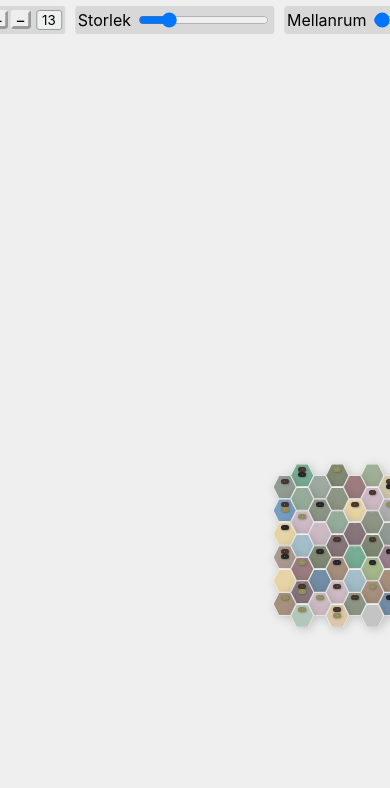
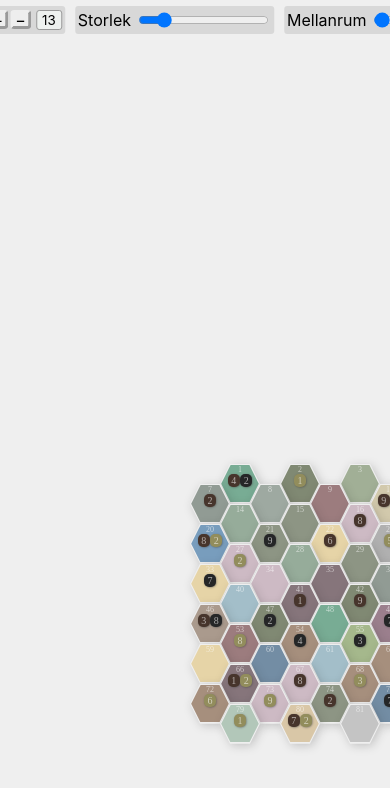
Before and after one commit to erikbjoern/boardgame-prototyping, a Vue app: page / in a window 390 px wide. Shown: the top 788 px of the page. Built offline with nearby package versions, Linux system fonts and the light colour scheme.

Commit message:
redo add/remove rows/columns with vuex mutations
currently without stashing mechanism for removed rows / columns that one possibly want to add back

```diff
--- a/src/components/HexGrid.vue
+++ b/src/components/HexGrid.vue
@@ -1,13 +1,13 @@
 <template>
   <div class="grid-container">
     <div :style="{ ...gridRowsStyle, ...gridRowsOddStyle }">
-      <div v-for="hex in hexRows.rowsOdd.flat()" :key="hex.number">
-        <HexGridTile :hex="hex" />
+      <div v-for="hex in rowsOdd().flat()" :key="hex.number">
+        <HexGridTile :tile="hex" />
       </div>
     </div>
     <div :style="{ ...gridRowsStyle, ...gridRowsEvenStyle }">
-      <div v-for="hex in hexRows.rowsEven.flat()" :key="hex.number">
-        <HexGridTile :hex="hex" />
+      <div v-for="hex in rowsEven().flat()" :key="hex.number">
+        <HexGridTile :tile="hex" />
       </div>
     </div>
   </div>
@@ -24,15 +24,15 @@ export default {
   },
   computed: {
     ...mapState({
-      tileSize: (state) => state.style.tileSize,
-      gap: (state) => state.style.gap,
-      columns: (state) => state.columns,
+      tileSize: (state) => state.tileSize,
+      gap: (state) => state.gap,
+      columnCount: (state) => state.columnCount,
       hexRows: (state) => state.hexRows,
     }),
     gridRowsStyle() {
       return {
         display: "grid",
-        gridAutoRows: `${this.tileSize}vw`,
+        gridAutoRows: `${this.tileHeight()}vw`,
         gap: `${this.gap}vw`,
       };
     },
@@ -45,21 +45,34 @@ export default {
       return {
         gridTemplateColumns: `repeat(${this.rowsEvenLength}, ${this.tileSpaceX}vw)`,
         position: "absolute",
-        top: `${this.tileSize / 2 + this.gap / 2}vw`,
+        top: `${this.tileHeight() / 2 + this.gap / 2}vw`,
         left: `${-this.tileSpaceX / 2 - this.gap / 2}vw`,
       };
     },
     rowsOddLength() {
-      return Math.ceil(this.columns / 2) - (this.columns % 2);
+      return Math.ceil(this.columnCount / 2) - (this.columnCount % 2);
     },
     rowsEvenLength() {
-      return Math.ceil(this.columns / 2);
+      return Math.ceil(this.columnCount / 2);
     },
     tileSpaceX() {
-      return this.tileSize * 1.5;
+      return this.tileHeight() * 1.5;
     },
-  }
-}
+  },
+  methods: {
+    rowsOdd() {
+      return this.hexRows.filter((a, index) => index % 2 == 0);
+    },
+    rowsEven() {
+      return this.hexRows.filter((a, index) => index % 2 == 1);
+    },
+    tileHeight() {
+      return (this.tileSize * visualViewport.width) / 100 > 40
+        ? this.tileSize
+        : (40 / visualViewport.width) * 100;
+    },
+  },
+};
 </script>
 
 <style lang="scss" scoped>
--- a/src/components/HexGridTile.vue
+++ b/src/components/HexGridTile.vue
@@ -1,23 +1,23 @@
 <template>
-  <div class="hex-grid__item" :style="{ zIndex: hex.number }">
+  <div class="hex-grid__item" :style="{ zIndex: tile.number }">
     <div class="hex-grid-item__background">
       <div class="hex-grid-item__content" :style="tileContentStyle">
-        {{ hex.number }}
+        {{ tile.number }}
         <div
           class="resourceContainer"
-          :style="{ fontSize: `${size / 10}vw`, gap: `${size / 40}vw` }"
+          :style="{ fontSize: `clamp(10px, ${size / 10}vw, 40px`, gap: `${size / 40}vw` }"
         >
-          <div v-if="hex.resources.wood > 0" class="resourceItem wood">
+          <div v-if="tile.resources.wood > 0" class="resourceItem wood">
             <WoodIcon v-if="size > 6" />
-            <span>{{ hex.resources.wood }}</span>
+            <span>{{ tile.resources.wood }}</span>
           </div>
-          <div v-if="hex.resources.stone > 0" class="resourceItem stone">
+          <div v-if="tile.resources.stone > 0" class="resourceItem stone">
             <StoneIcon v-if="size > 6" />
-            <span>{{ hex.resources.stone }}</span>
+            <span>{{ tile.resources.stone }}</span>
           </div>
-          <div v-if="hex.resources.wheat > 0" class="resourceItem wheat">
+          <div v-if="tile.resources.wheat > 0" class="resourceItem wheat">
             <WheatIcon v-if="size > 6" />
-            <span>{{ hex.resources.wheat }}</span>
+            <span>{{ tile.resources.wheat }}</span>
           </div>
         </div>
       </div>
@@ -40,22 +40,22 @@ export default {
   },
   computed: {
     ...mapState({
-      size: (state) => state.style.tileSize,
-      borderWidth: (state) => state.style.borderWidth,
+      size: (state) => state.tileSize,
+      borderWidth: (state) => state.borderWidth,
     }),
     tileContentStyle() {
       return {
         display: "flex",
-        gap: `${this.size / 40}vw`,
-        backgroundColor: `${this.hex.color}9a`,
-        fontSize: `${0.06 * this.size}vw`,
+        gap: `${this.size / 50}vw`,
+        backgroundColor: `${this.tile.color}9a`,
+        fontSize: `clamp(8px, ${this.size / 10}vw, 20px`,
         height: `${100 - this.borderWidth}%`,
         width: `${100 - this.borderWidth}%`,
       };
     },
   },
   props: {
-    hex: {
+    tile: {
       color: String,
       number: Number,
       resources: {
--- a/src/components/InputsBar.vue
+++ b/src/components/InputsBar.vue
@@ -4,41 +4,44 @@
       <label>Rader</label>
       <div class="input-buttons">
         <div
-          @click="rows < 23 && (rows += 1)"
-          :class="{ disabled: rows == 23 }"
+          @click="rowCount < 23 && (rowCount += 1)"
+          :class="{ disabled: rowCount == 23 }"
         >
           <span>+</span>
         </div>
-        <div @click="rows > 3 && (rows -= 1)" :class="{ disabled: rows == 3 }">
+        <div
+          @click="rowCount > 3 && (rowCount -= 1)"
+          :class="{ disabled: rowCount == 3 }"
+        >
           <span>−</span>
         </div>
       </div>
-      <input readonly type="number" min="3" max="23" v-model="rows" />
+      <input readonly type="number" min="3" max="23" v-model="rowCount" />
     </div>
     <div>
       <label>Kolumner</label>
       <div class="input-buttons">
         <div
-          @click="columns < 23 && (columns += 1)"
-          :class="{ disabled: columns == 23 }"
+          @click="columnCount < 23 && (columnCount += 1)"
+          :class="{ disabled: columnCount == 23 }"
         >
           <span>+</span>
         </div>
         <div
-          @click="columns > 3 && (columns -= 1)"
-          :class="{ disabled: columns == 3 }"
+          @click="columnCount > 3 && (columnCount -= 1)"
+          :class="{ disabled: columnCount == 3 }"
         >
           <span>−</span>
         </div>
       </div>
-      <input readonly type="number" min="3" max="30" v-model="columns" />
+      <input readonly type="number" min="3" max="30" v-model="columnCount" />
     </div>
     <div>
       <label htmlFor="tile-size">Storlek</label>
       <input
         id="tile-size"
         type="range"
-        min="5"
+        min="7"
         max="40"
         v-model.number="tileSize"
       />
@@ -67,7 +70,7 @@ export default {
   computed: {
     tileSize: {
       get() {
-        return this.$store.state.style.tileSize * 2
+        return this.$store.state.tileSize * 2;
       },
       set(value) {
         this.$store.commit("setTileSize", value / 2);
@@ -75,7 +78,7 @@ export default {
     },
     gap: {
       get() {
-        return this.$store.state.style.gap * 10
+        return this.$store.state.gap * 10;
       },
       set(value) {
         this.$store.commit("setGap", value / 10);
@@ -83,32 +86,32 @@ export default {
     },
     borderWidth: {
       get() {
-        return this.$store.state.style.borderWidth;
+        return this.$store.state.borderWidth;
       },
       set(value) {
         this.$store.commit("setBorderWidth", value);
       },
     },
-    columns: {
+    columnCount: {
       get() {
-        return this.$store.state.columns;
+        return this.$store.state.columnCount;
       },
       set(value) {
-        this.$store.commit("setColumns", value);
+        this.$store.commit("setColumnCount", value);
       },
     },
-    rows: {
+    rowCount: {
       get() {
-        return this.$store.state.rows;
+        return this.$store.state.rowCount;
       },
       set(value) {
-        this.$store.commit("setRows", value);
+        this.$store.commit("setRowCount", value);
       },
     },
   },
   methods: {
     reset() {
-      this.$store.dispatch('reset')
+      this.$store.dispatch("reset");
     },
   },
 };
--- a/src/containers/HexGridContainer.vue
+++ b/src/containers/HexGridContainer.vue
@@ -19,14 +19,9 @@ export default {
     };
   },
   computed: {
-    ...mapState(["rows", "columns"]),
-    hexRows: {
-      get() {
-        return this.$store.state.hexRows;
-      },
-      set(value) {
-        this.$store.commit("setHexRows", value);
-      },
+    ...mapState(["rowCount", "columnCount", "hexRows"]),
+    hexTotal() {
+      return Math.floor((this.rowCount * this.columnCount) / 2);
     },
   },
   methods: {
@@ -40,11 +35,11 @@ export default {
     getRandomColor() {
       return this.colors[Math.floor(Math.random() * this.colors.length)];
     },
-    buildHexRow(tileRow, iterator) {
-      const columns = this.columns;
-      const rowLength = tileRow.length;
+    buildHexRow(row, iteration) {
+      const columnCount = this.columnCount;
+      const rowLength = row.length;
       const tileCount =
-        Math.floor(columns / 2) + (((columns % 2) * iterator) % 2);
+        Math.floor(columnCount / 2) + (columnCount % 2) * (iteration % 2);
 
       for (let t = rowLength; t < tileCount; t++) {
         const tile = {
@@ -56,109 +51,75 @@ export default {
             wheat: this.getResource(),
           },
         };
-        tileRow.push(tile);
+        row.push(tile);
       }
 
-      return tileRow;
+      return row;
     },
     addHexColumns() {
-      const { rowsOdd, rowsEven } = this.hexRows;
+      const { rowCount, hexRows } = this;
 
-      for (let i = 0; i < this.rows; i++) {
-        const index = Math.floor(i / 2);
-        let targetRow = i % 2 == 0 ? rowsOdd[index] : rowsEven[index];
-        targetRow = this.buildHexRow(targetRow, i);
+      for (let i = 0; i < rowCount; i++) {
+        const targetRow = hexRows[i];
+        const extendedRow = this.buildHexRow([...targetRow], i);
+
+        this.$store.commit("replaceHexRow", { row: extendedRow, index: i });
+      }
+
+      this.updateTileNumbers({ updateAll: true });
+    },
+    addHexRows(difference, oldRowTotal) {
+      const p = oldRowTotal % 2;
+
+      for (let i = p; i < difference + p; i++) {
+        const newRow = this.buildHexRow([], i % 2);
+
+        this.$store.commit("addHexRow", newRow);
       }
     },
-    addHexRows(difference, oldRowTotal) {
-      const { rowsOdd, rowsEven, rowsOddStash, rowsEvenStash } = this.hexRows;
-      const newRowTotal = oldRowTotal + difference;
-
-      for (let i = oldRowTotal; i < newRowTotal; i++) {
-        let tileRow = [];
-
-        if (i % 2 == 0 && rowsOddStash.length) {
-          tileRow = rowsOddStash.pop();
-        } else if (i % 2 == 1 && rowsEvenStash.length) {
-          tileRow = rowsEvenStash.pop();
-        }
-
-        const rowLength = tileRow.length;
-        const tileCount =
-          Math.floor(this.columns / 2) + (((this.columns % 2) * i) % 2);
-        const needsUpdate = rowLength != 0 && rowLength != tileCount;
-
-        if (rowLength < tileCount) {
-          tileRow = this.buildHexRow(tileRow, i);
-        } else if (rowLength > tileCount) {
-          for (let t = rowLength; t > tileCount; t--) {
-            tileRow.pop();
-          }
-        }
-
-        const index = Math.floor(i / 2);
-
-        i % 2 == 0 ? (rowsOdd[index] = tileRow) : (rowsEven[index] = tileRow);
-        this.hexRows = { ...this.hexRows };
-        needsUpdate && this.updateTileNumbers({ updateAll: false });
+    removeHexColumns(difference, previousTotal) {
+      const p = previousTotal % 2;
+      for (let i = p; i < difference + p; i++) {
+        this.$store.commit("removeHexColumn", { indexParity: i % 2 });
       }
     },
-    removeHexColumns(difference, oldColumnTotal) {
-      const { rowsOdd, rowsEven } = this.hexRows;
-
-      for (let i = 0; i < Math.ceil(difference / 2); i++) {
-        (i + oldColumnTotal) % 2 == 0
-          ? rowsOdd.forEach((a) => a.pop())
-          : rowsEven.forEach((a) => a.pop());
-      }
-    },
-    removeHexRows(difference, oldRowTotal) {
-      const m = oldRowTotal % 2;
-      const { rowsOdd, rowsEven, rowsOddStash, rowsEvenStash } = this.hexRows;
-
-      for (let i = m; i < difference + m; i++) {
-        i % 2 == 1
-          ? rowsOddStash.push(rowsOdd.pop())
-          : rowsEvenStash.push(rowsEven.pop());
+    removeHexRows(difference) {
+      for (let i = 0; i < difference; i++) {
+        this.$store.commit("removeHexRow");
       }
     },
     updateTileNumbers({ updateAll }) {
-      const { rows, columns } = this;
-      const { rowsOdd, rowsEven } = this.hexRows;
-
-      const hexTotal = Math.floor((rows * columns) / 2);
+      const { rowCount, hexTotal, hexRows } = this;
       let hexNumber = hexTotal;
-      let targetRow = rows;
+      let index = rowCount;
 
       do {
-        const index = Math.floor((targetRow - 1) / 2);
-        const hexRows = targetRow % 2 == 1 ? rowsOdd : rowsEven;
-
-        hexRows[index].reverse().map((tile) => {
-          tile.number = hexNumber--;
-        });
-        hexRows[index].reverse();
-
-        targetRow--;
-      } while (targetRow > 0 && updateAll);
+        const targetRow = hexRows[--index];
+        const updatedRow = [...targetRow]
+          .reverse()
+          .map((tile) => (tile = { ...tile, number: hexNumber-- }))
+          .reverse();
+        this.$store.commit("replaceHexRow", { row: updatedRow, index });
+      } while (index > 0 && updateAll);
 
       this.hexNumber = hexTotal;
+      this.$store.dispatch("updateLocalStorage");
     },
   },
   watch: {
-    rows(newValue, oldValue) {
-      if (oldValue == 0 || oldValue == null) return;
+    rowCount(newValue, oldValue) {
+      if (oldValue == null) return;
 
       const difference = Math.abs(newValue - oldValue);
 
       if (newValue > oldValue) {
         this.addHexRows(difference, oldValue);
       } else {
-        this.removeHexRows(difference, oldValue);
+        this.removeHexRows(difference);
       }
     },
-    columns(newValue, oldValue) {
-      if (oldValue == 0 || oldValue == null) return;
+    columnCount(newValue, oldValue) {
+      if (oldValue == null) return;
 
       const difference = Math.abs(newValue - oldValue);
 
@@ -172,9 +133,11 @@ export default {
     },
   },
   created() {
-    this.$store.dispatch("setStateFromLocalStorage");
+    this.$store.dispatch("setInitialState");
 
-    !this.hexRows.rowsOdd.length && this.addHexRows(this.rows, 0);
+    !this.hexRows.length && this.addHexRows(this.rowCount, 0);
+
+    this.hexNumber = this.hexTotal;
   },
 };
 </script>
--- a/src/store/index.js
+++ b/src/store/index.js
@@ -5,65 +5,84 @@ Vue.use(Vuex);
 
 const store = new Vuex.Store({
   state: {
-    style: {
-      tileSize: 6,
-      gap: 0,
-      borderWidth: 6,
-    },
-    columns: 13,
-    rows: 13,
-    hexRows: {
-      rowsOdd: [],
-      rowsEven: [],
-      rowsOddStash: [],
-      rowsEvenStash: [],
-    },
+    tileSize: null,
+    gap: null,
+    borderWidth: null,
+    columnCount: null,
+    rowCount: null,
+    hexRows: [],
   },
   mutations: {
     setTileSize(state, payload) {
-      state.style.tileSize = payload;
+      state.tileSize = payload;
     },
     setGap(state, payload) {
-      state.style.gap = payload;
+      state.gap = payload;
     },
     setBorderWidth(state, payload) {
-      state.style.borderWidth = payload;
+      state.borderWidth = payload;
     },
-    setColumns(state, payload) {
-      state.columns = payload;
+    setColumnCount(state, payload) {
+      state.columnCount = payload;
     },
-    setRows(state, payload) {
-      state.rows = payload;
+    setRowCount(state, payload) {
+      state.rowCount = payload;
     },
-    setHexRows(state, payload) {
-      state.hexRows = payload;
+    addHexRow(state, payload) {
+      state.hexRows.push(payload);
+    },
+    removeHexRow(state) {
+      state.hexRows.pop();
+    },
+    replaceHexRow(state, { row, index }) {
+      state.hexRows[index] = row;
+    },
+    removeHexColumn(state, { indexParity }) {
+      state.hexRows
+        .filter((row, i) => i % 2 == indexParity)
+        .map((row) => row.pop());
+    },
+    setInitialHexRows(state, payload) {
+      state.hexRows = [...payload];
     },
   },
   actions: {
-    setStateFromLocalStorage(context) {
-      const savedStyle = JSON.parse(localStorage.getItem("style"));
+    setInitialState(context) {
       const savedRowCount = parseInt(localStorage.getItem("rowCount"));
       const savedColumnCount = parseInt(localStorage.getItem("columnCount"));
       const savedHexRows = JSON.parse(localStorage.getItem("hexRows"));
+      const savedStyle = JSON.parse(localStorage.getItem("style"));
 
-      const style = savedStyle || context.state.style;
-      const rows = savedRowCount || context.state.rows;
-      const columns = savedColumnCount || context.state.columns;
-      const hexRows = savedHexRows || context.state.hexRows;
+      const rowCount = savedRowCount || 13;
+      const columnCount = savedColumnCount || 13;
+      const hexRows = savedHexRows || [];
+      const style = savedStyle || {
+        tileSize: 6,
+        gap: 0,
+        borderWidth: 6,
+      };
 
+      context.commit("setRowCount", rowCount);
+      context.commit("setColumnCount", columnCount);
+      context.commit("setInitialHexRows", hexRows);
       context.commit("setTileSize", style.tileSize);
       context.commit("setGap", style.gap);
       context.commit("setBorderWidth", style.borderWidth);
-      context.commit("setRows", rows);
-      context.commit("setColumns", columns);
-      context.commit("setHexRows", hexRows);
     },
     updateLocalStorage(context) {
-      const { style, rows, columns, hexRows } = context.state;
+      const {
+        tileSize,
+        gap,
+        borderWidth,
+        rowCount,
+        columnCount,
+        hexRows,
+      } = context.state;
+      const style = { tileSize, gap, borderWidth };
 
       localStorage.setItem("style", JSON.stringify(style));
-      localStorage.setItem("rowCount", rows);
-      localStorage.setItem("columnCount", columns);
+      localStorage.setItem("rowCount", rowCount);
+      localStorage.setItem("columnCount", columnCount);
       localStorage.setItem("hexRows", JSON.stringify(hexRows));
     },
     reset() {
```
